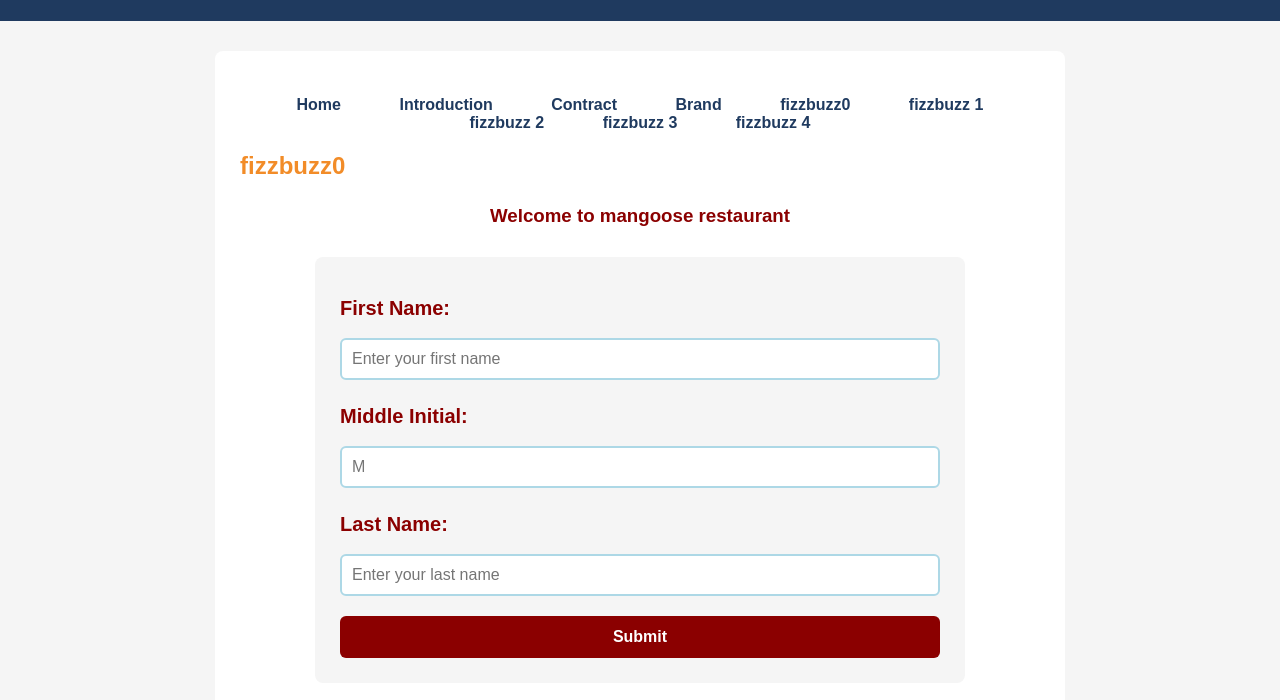
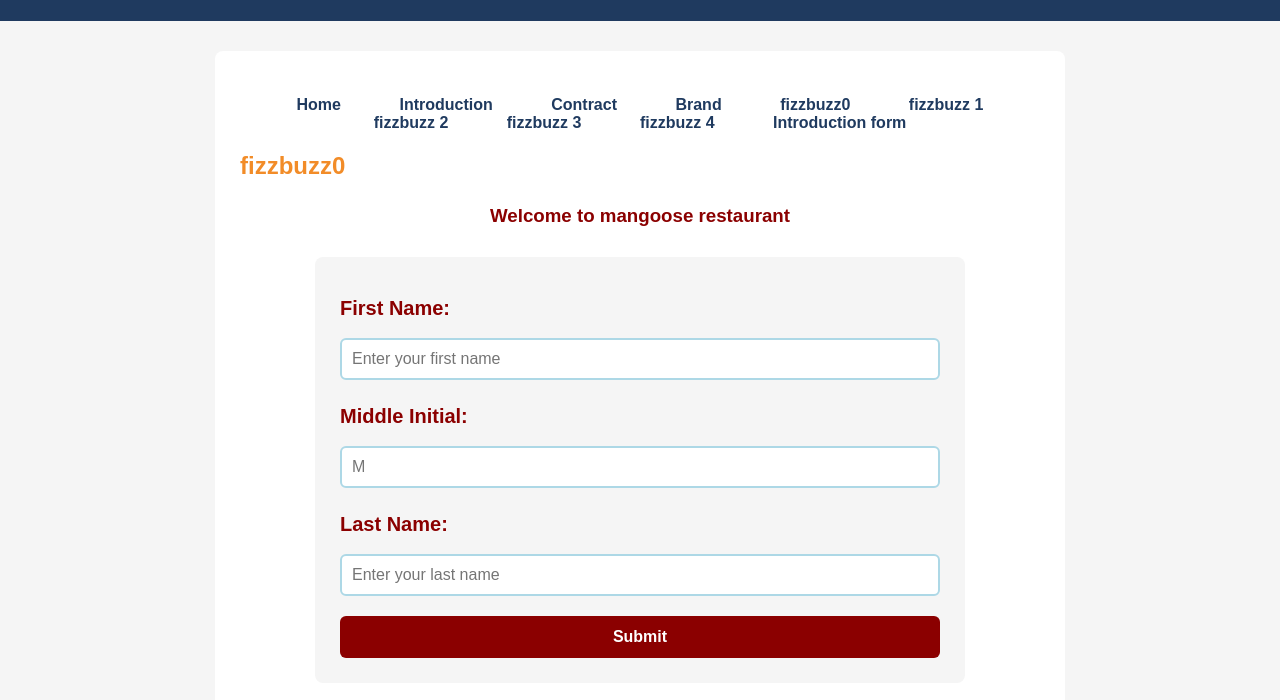
Before and after one commit to GEDEONNDJIBU/web115, a plain HTML site: page fizzbuzz0.html in a window 1280 px wide. Shown: the part 99-799 px from the top of the page. Drawn offline with Linux system fonts and the light colour scheme.

Commit message:
Update fizzbuzz0.html

```diff
--- a/fizzbuzz0.html
+++ b/fizzbuzz0.html
@@ -21,6 +21,7 @@
 		    <a href="fizzbuzz2.html">fizzbuzz 2</a>
 		    <a href="fizzbuzz3.html">fizzbuzz 3</a>
 		    <a href="fizzbuzz4.html">fizzbuzz 4</a>
+		   <a href="introductionform.html">Introduction form</a>
 		</nav>
 
 		<h2>fizzbuzz0</h2>
```
